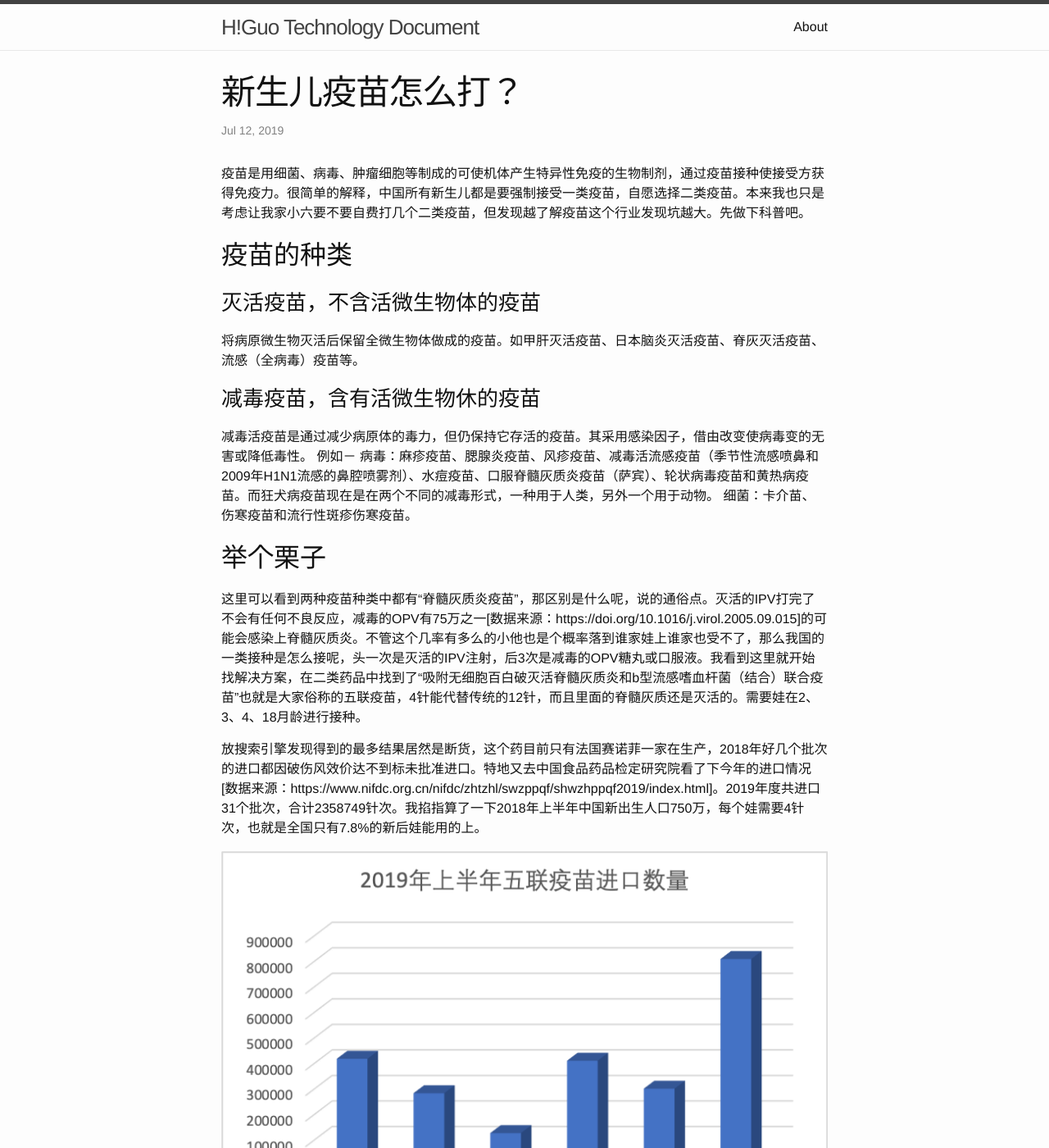
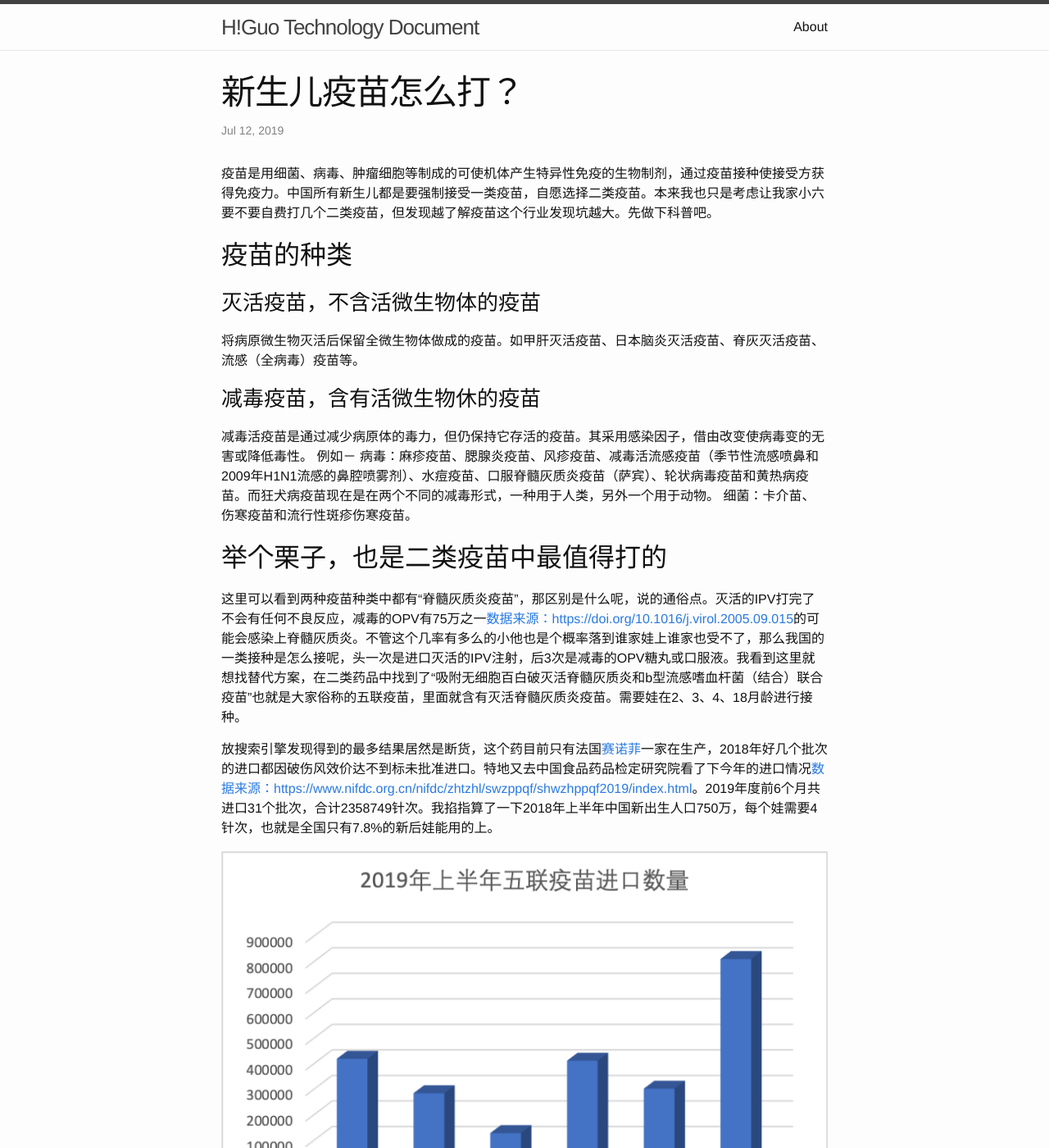
Before and after one commit to guohai163/guohai163.github.io, a Jekyll site: the page built from _posts/2019-07-12-vaccine.md, in a window 1280 px wide and 1400 px high. Shown: the whole window at 82% size. Built offline with Jekyll 4.4.1, drawn with Linux system fonts in a browser that asks for light colours; some of the changed lines change nothing that is shown; some of the changed text lies outside the part shown.

Commit message:
新后儿疫苗怎么打

```diff
--- a/_posts/2019-07-12-vaccine.md
+++ b/_posts/2019-07-12-vaccine.md
@@ -5,7 +5,7 @@
 categories: archive vaccine
 ---
 
-疫苗是用细菌、病毒、肿瘤细胞等制成的可使机体产生特异性免疫的生物制剂，通过疫苗接种使接受方获得免疫力。很简单的解释，中国所有新生儿都是要强制接受一类疫苗，自愿选择二类疫苗。本来我也只是考虑让我家小六要不要自费打几个二类疫苗，但发现越了解疫苗这个行业发现坑越大。先做下科普吧。
+疫苗是用细菌、病毒、肿瘤细胞等制成的可使机体产生特异性免疫的生物制剂，通过疫苗接种使接受方获得免疫力。中国所有新生儿都是要强制接受一类疫苗，自愿选择二类疫苗。本来我也只是考虑让我家小六要不要自费打几个二类疫苗，但发现越了解疫苗这个行业发现坑越大。先做下科普吧。
 
 ## 疫苗的种类
 
@@ -14,12 +14,24 @@
 ### 减毒疫苗，含有活微生物休的疫苗
 减毒活疫苗是通过减少病原体的毒力，但仍保持它存活的疫苗。其采用感染因子，借由改变使病毒变的无害或降低毒性。 例如－ 病毒：麻疹疫苗、腮腺炎疫苗、风疹疫苗、减毒活流感疫苗（季节性流感喷鼻和2009年H1N1流感的鼻腔喷雾剂）、水痘疫苗、口服脊髓灰质炎疫苗（萨宾）、轮状病毒疫苗和黄热病疫苗。而狂犬病疫苗现在是在两个不同的减毒形式，一种用于人类，另外一个用于动物。 细菌：卡介苗、伤寒疫苗和流行性斑疹伤寒疫苗。
 
-## 举个栗子
+## 举个栗子，也是二类疫苗中最值得打的
 
-这里可以看到两种疫苗种类中都有“脊髓灰质炎疫苗”，那区别是什么呢，说的通俗点。灭活的IPV打完了不会有任何不良反应，减毒的OPV有75万之一[数据来源：https://doi.org/10.1016/j.virol.2005.09.015]的可能会感染上脊髓灰质炎。不管这个几率有多么的小他也是个概率落到谁家娃上谁家也受不了，那么我国的一类接种是怎么接呢，头一次是灭活的IPV注射，后3次是减毒的OPV糖丸或口服液。我看到这里就开始找解决方案，在二类药品中找到了“吸附无细胞百白破灭活脊髓灰质炎和b型流感嗜血杆菌（结合）联合疫苗”也就是大家俗称的五联疫苗，4针能代替传统的12针，而且里面的脊髓灰质还是灭活的。需要娃在2、3、4、18月龄进行接种。
+这里可以看到两种疫苗种类中都有“脊髓灰质炎疫苗”，那区别是什么呢，说的通俗点。灭活的IPV打完了不会有任何不良反应，减毒的OPV有75万之一[数据来源：https://doi.org/10.1016/j.virol.2005.09.015](https://doi.org/10.1016/j.virol.2005.09.015)的可能会感染上脊髓灰质炎。不管这个几率有多么的小他也是个概率落到谁家娃上谁家也受不了，那么我国的一类接种是怎么接呢，头一次是进口灭活的IPV注射，后3次是减毒的OPV糖丸或口服液。我看到这里就想找替代方案，在二类药品中找到了“吸附无细胞百白破灭活脊髓灰质炎和b型流感嗜血杆菌（结合）联合疫苗”也就是大家俗称的五联疫苗，里面就含有灭活脊髓灰质炎疫苗。需要娃在2、3、4、18月龄进行接种。
 
-放搜索引擎发现得到的最多结果居然是断货，这个药目前只有法国赛诺菲一家在生产，2018年好几个批次的进口都因破伤风效价达不到标未批准进口。特地又去中国食品药品检定研究院看了下今年的进口情况[数据来源：https://www.nifdc.org.cn/nifdc/zhtzhl/swzppqf/shwzhppqf2019/index.html]。2019年度共进口31个批次，合计2358749针次。我掐指算了一下2018年上半年中国新出生人口750万，每个娃需要4针次，也就是全国只有7.8%的新后娃能用的上。
+放搜索引擎发现得到的最多结果居然是断货，这个药目前只有法国[赛诺菲](https://www.sanofi.com/)一家在生产，2018年好几个批次的进口都因破伤风效价达不到标未批准进口。特地又去中国食品药品检定研究院看了下今年的进口情况[数据来源：https://www.nifdc.org.cn/nifdc/zhtzhl/swzppqf/shwzhppqf2019/index.html](https://www.nifdc.org.cn/nifdc/zhtzhl/swzppqf/shwzhppqf2019/index.html)。2019年度前6个月共进口31个批次，合计2358749针次。我掐指算了一下2018年上半年中国新出生人口750万，每个娃需要4针次，也就是全国只有7.8%的新后娃能用的上。
 
 ![doc-pic/2019-06/2019PENTAXIM.png](http://blog.guohai.org/doc-pic/2019-06/2019PENTAXIM.png)
 
-说了安全性再说下次数/时间的节省
+说了安全性再说下次数/时间的节省，先看下面的图表。脊灰和百白破是一类必打疫苗，合计8次。Hib疫苗全称“b型流感嗜血杆菌”主要是预防脑膜炎、儿童肺炎的，根据统计数据Hib感染也是发展中国家儿童至死病因第二位。单独的疫苗目前在国内属于二类疫苗。还是4针。也就是合起来五联可以少让娃去医院8次，减少8次娃在打针时的痛苦。双方父母合计减少请假64小时。
+
+![v-old-new.png](http://blog.guohai.org/doc-pic/2019-07/v-old-new.png)
+
+## 补充一下
+
+说了这么多，五联就是二类疫苗中第一位值得推荐的自费疫苗。今年国家还调整了医药产品零加价，目前该疫苗在社区医院的价格是599一针。
+
+但是，在有些社区医院五联会有断货的情况，会推荐打国产的四联疫苗。四联减少的功能就是脊髓灰质，需要配合IPV+bOPV+四联，没有办法躲过OPV。而且我查了下国内只有北京民海一家公司在生产四联疫苗。而民海的药品审批上也有不光彩的过去，2010年贿赂国家食品药品监督管理总局药品审评中心副主任尹红章,借机拿到药品上市审批资格[参考资料：http://money.163.com/18/0722/14/DNAV8HN8002580T4.html](http://money.163.com/18/0722/14/DNAV8HN8002580T4.html)。
+
+同时民海的控股公司是“深圳康泰生物制品股份有限公司”他的大老板就是疫苗皇帝杜伟民。大家有兴趣可以百度下这位神人，他也是2018年度疫苗事件的主角之一。这也是为什么这么多家长在2018年五联断供的情况下选择去香港、澳门的原因之一吧。
+
+好了今天就介绍到这了，下一次给大家分享二类疫苗中第二个值得自费的疫苗。同时我会做一个图表，标识出使用二类后注射疫苗时间和之前全一类的区别。
```
Also changed, not shown: doc-pic/2019-07/v-old-new.png (added).
